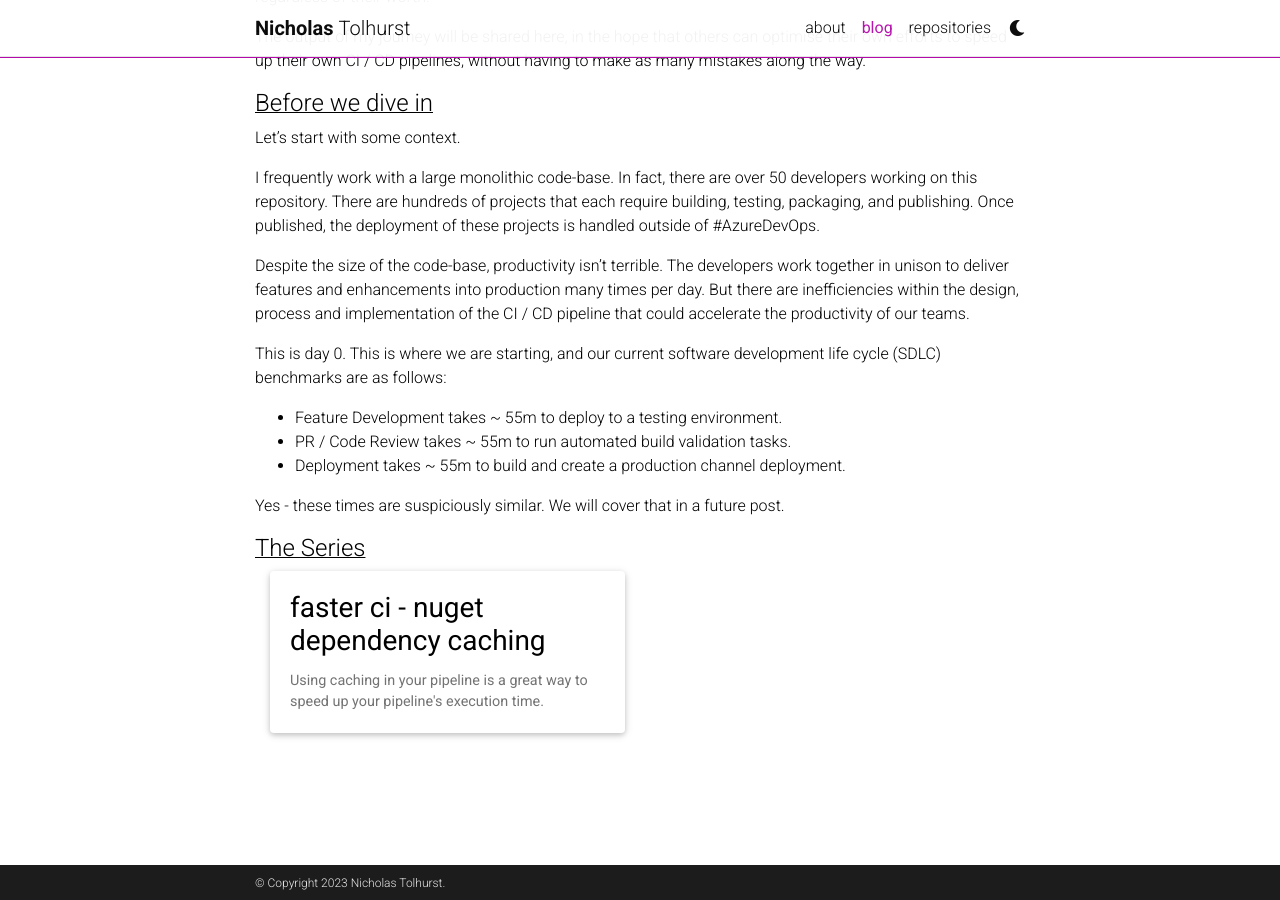
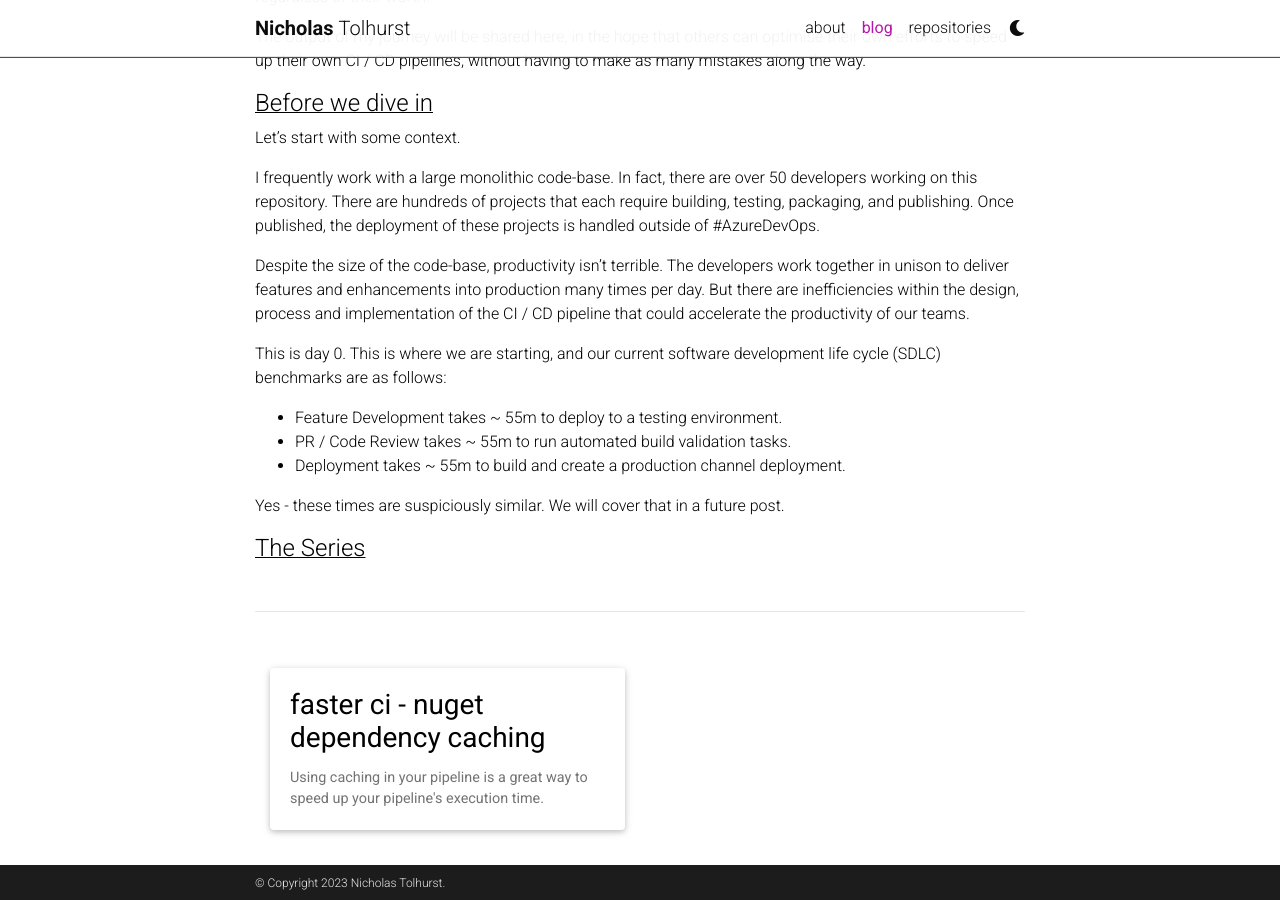
Before and after one commit to nicktolhurst/nicktolhurst.github.io, a Jekyll site: the page built from _posts/2023-03-11-faster-ci-introduction.md, in a window 1280 px wide and 900 px high, scrolled down 740 px. Built offline with Jekyll 4.4.1, drawn with Linux system fonts in a browser that asks for light colours; full-size pictures stand in for the smaller copies a plugin makes; comment, search, counter and statistics services are not loaded; a style sheet for code colours, icons or effects is not loaded.

Commit message:
adds hr before related posts

```diff
--- a/_posts/2023-03-11-faster-ci-introduction.md
+++ b/_posts/2023-03-11-faster-ci-introduction.md
@@ -39,6 +39,9 @@ Yes - these times are suspiciously similar. We will cover that in a future post.
 {%- assign sorted_projects = site.posts | sort: "date" -%}
 
 <!-- Generate cards for each post in this series. -->
+<br>
+<hr>
+<br>
 <div class="container">
   <div class="row row-cols-2">
   {%- for post in sorted_projects limit:6 -%}
```
